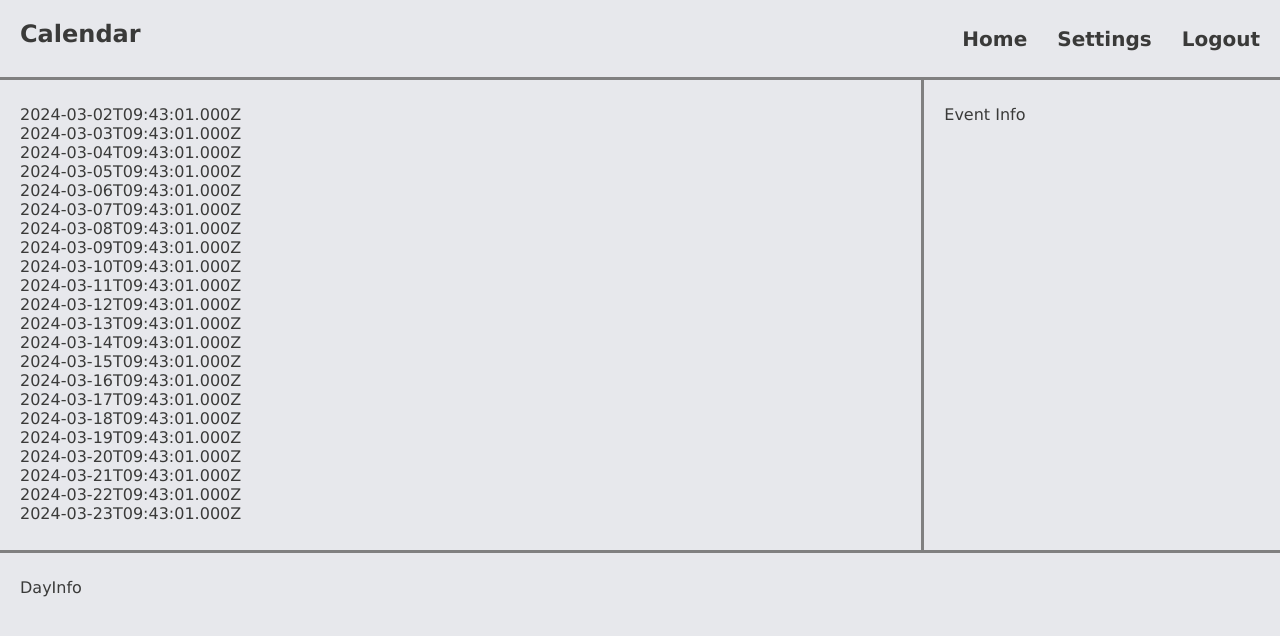
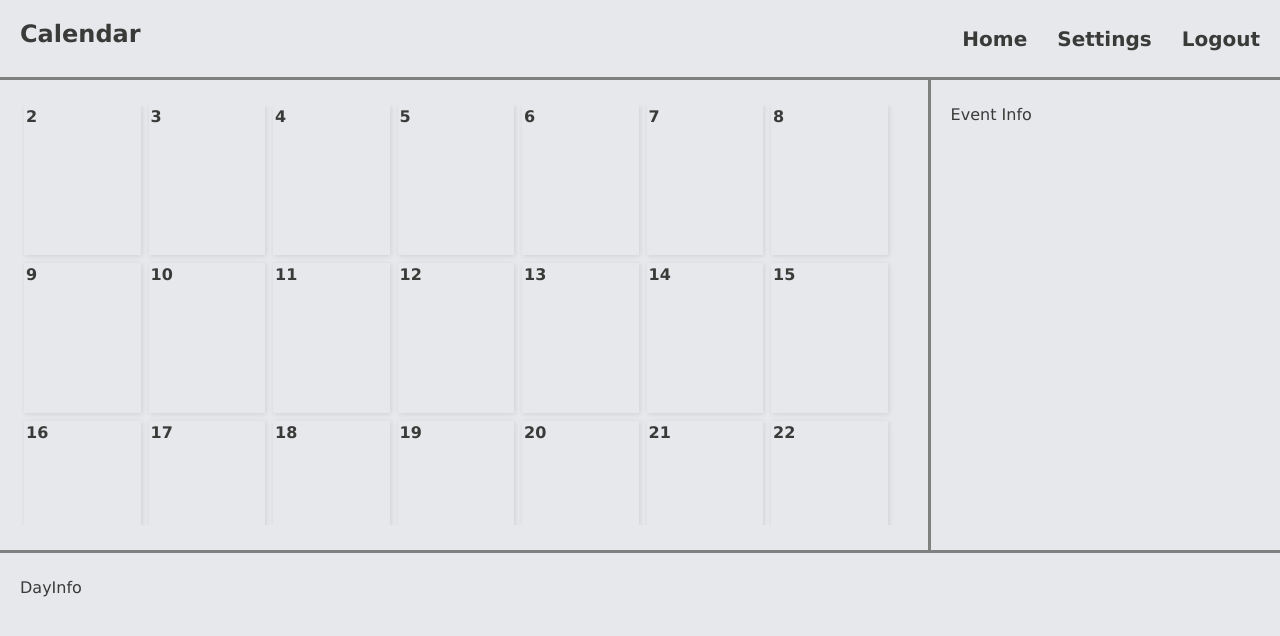
Before and after one commit to encodexed/calendar, a React (Vite) app: page / in a window 1280 px wide. Shown: the top 636 px of the page. Built offline with nearby package versions, Linux system fonts and the light colour scheme.

Commit message:
adds a basic calendar with cards for each day

```diff
--- a/src/components/Calendar/Calendar.module.scss
+++ b/src/components/Calendar/Calendar.module.scss
@@ -3,5 +3,8 @@
 	height: calc(100% - 50px);
 	overflow: scroll;
 	margin: 25px 20px;
-	// overscroll-behavior: none;
+	display: grid;
+	grid-template-columns: repeat(7, 1fr);
+	gap: 8px;
+	padding: 0 20px 0 4px;
 }
--- a/src/components/Calendar/Calendar.tsx
+++ b/src/components/Calendar/Calendar.tsx
@@ -2,6 +2,7 @@ import { useState } from "react";
 import styles from "./Calendar.module.scss";
 import { ICalendarDay } from "../../services/interfaces";
 import { getCalendarDays } from "../../services/scripts";
+import DayCard from "../DayCard/DayCard";
 
 // get today's date
 // get the date 3 months ago
@@ -18,7 +19,7 @@ const Calendar = () => {
 	return (
 		<section className={styles.calendar}>
 			{calendarDays.map((day) => {
-				return <div key={day.date.toISOString()}>{day.date.toISOString()}</div>;
+				return <DayCard key={day.date.toISOString()} data={day} />;
 			})}
 		</section>
 	);
--- a/src/components/DayCard/DayCard.module.scss
+++ b/src/components/DayCard/DayCard.module.scss
@@ -0,0 +1,15 @@
+.card {
+	box-sizing: border-box;
+	border: 2px solid transparent;
+	box-shadow: 1px 1px 5px rgba(0, 0, 0, 0.1);
+	height: 150px;
+	width: auto;
+	margin: 0;
+	padding: 0;
+
+	& > p {
+		font-weight: bold;
+		margin: 0;
+		padding: 0;
+	}
+}
--- a/src/components/DayCard/DayCard.tsx
+++ b/src/components/DayCard/DayCard.tsx
@@ -1,5 +1,54 @@
-const DayCard = () => {
-	return <div>DayCard</div>;
+import { ICalendarDay } from "../../services/interfaces";
+import styles from "./DayCard.module.scss";
+
+type Props = {
+	data: ICalendarDay;
+};
+
+const monthNames = [
+	"January",
+	"February",
+	"March",
+	"April",
+	"May",
+	"June",
+	"July",
+	"August",
+	"September",
+	"October",
+	"November",
+	"December",
+];
+
+const DayCard = ({ data }: Props) => {
+	const date = data.date.getDate();
+	const month = monthNames[data.date.getMonth()];
+	const year = data.date.getFullYear();
+
+	if (date == 1) {
+		if (month == "January") {
+			return (
+				<div className={styles.card}>
+					<p>
+						{date} January {year}
+					</p>
+				</div>
+			);
+		}
+		return (
+			<div className={styles.card}>
+				<p>
+					{date} {month}
+				</p>
+			</div>
+		);
+	}
+
+	return (
+		<div className={styles.card}>
+			<p>{date}</p>
+		</div>
+	);
 };
 
 export default DayCard;
```
